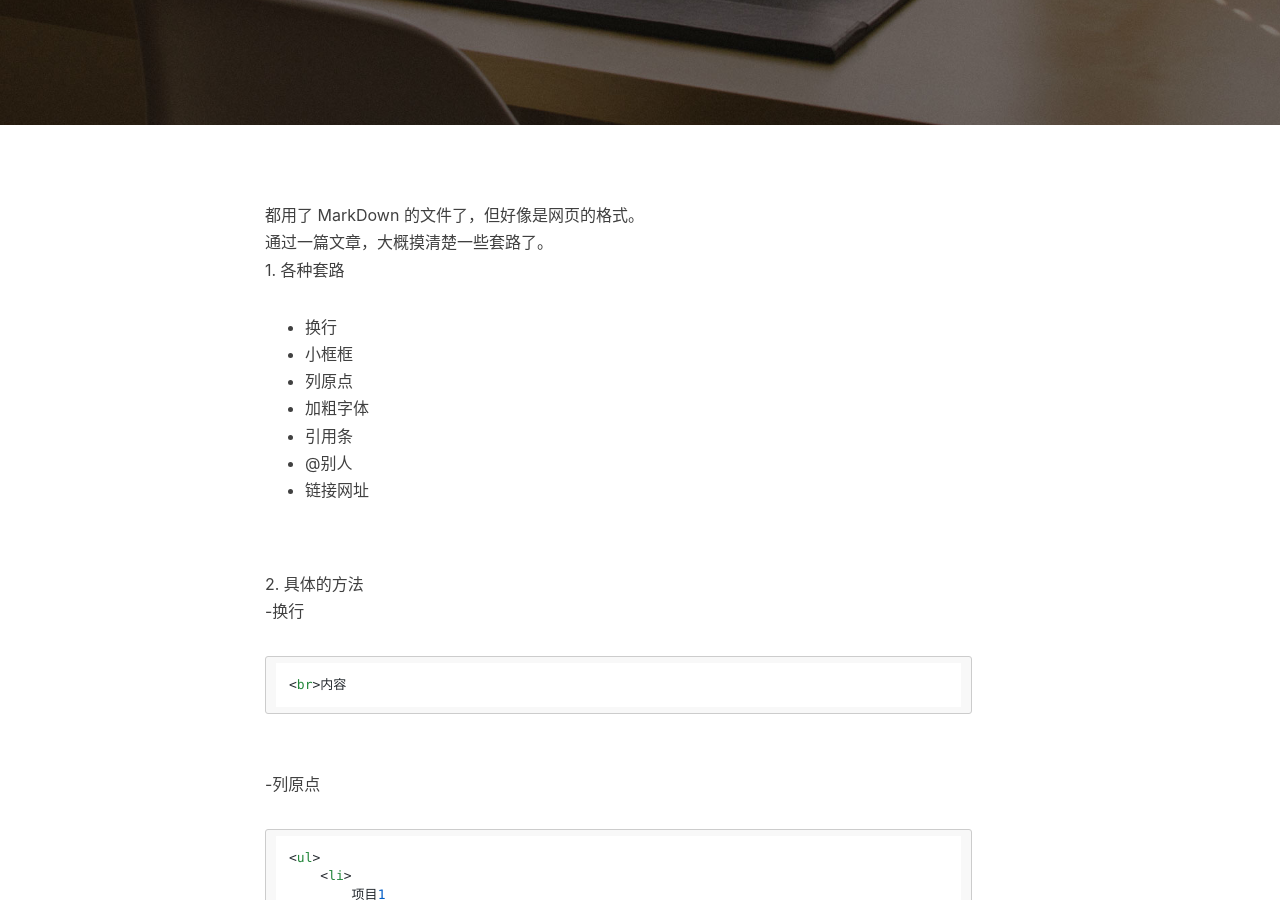
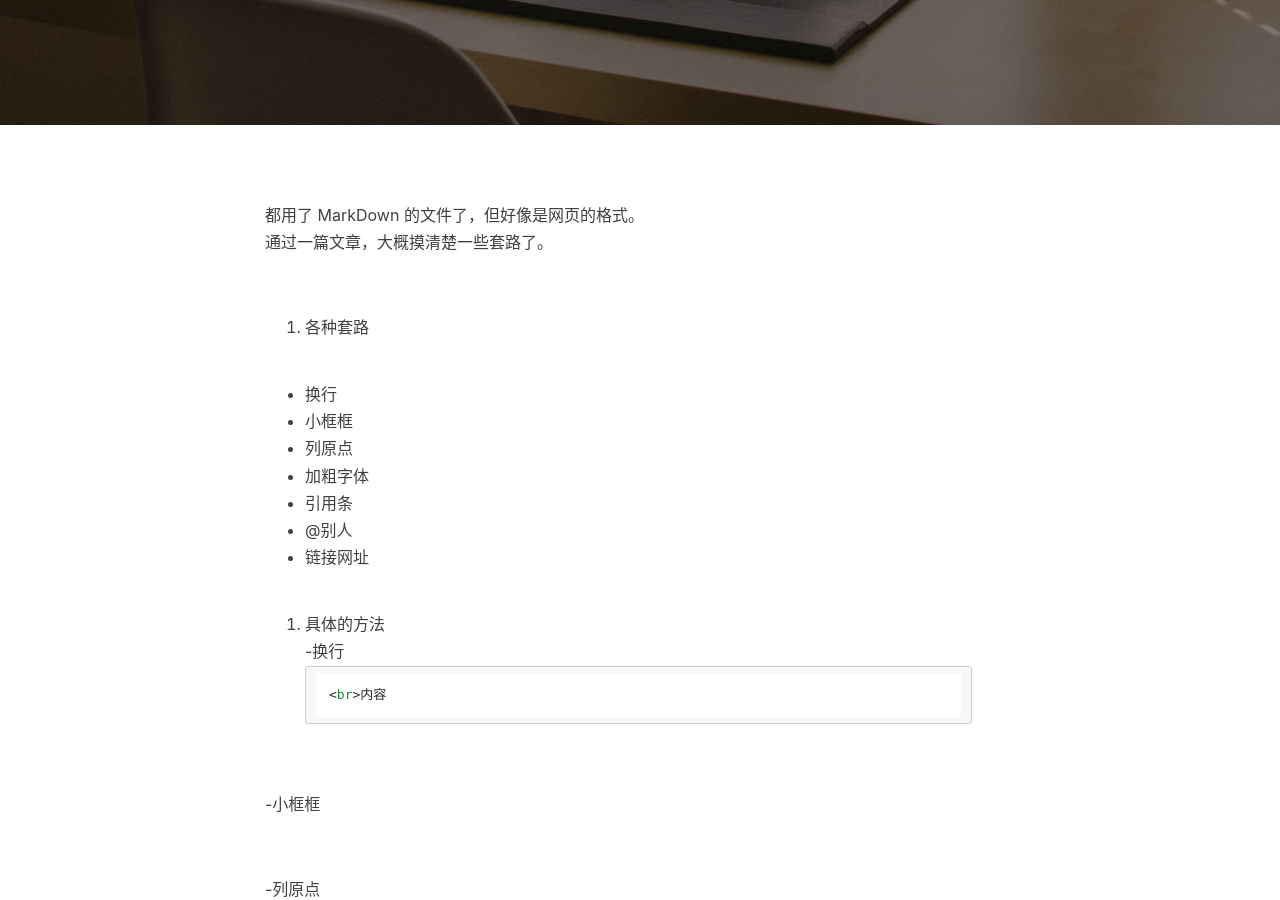
Before and after one commit to joc2422/jttt.github.io, a Jekyll site: the page built from _posts/2017-01-22-06.markdown, in a window 1280 px wide and 900 px high, scrolled down 458 px. Built offline with Jekyll 4.4.1, drawn with Linux system fonts in a browser that asks for light colours; nearby versions of some CDN libraries; comment, search, counter and statistics services are not loaded.

Commit message:
Update 2017-01-22-06.markdown

````diff
--- a/_posts/2017-01-22-06.markdown
+++ b/_posts/2017-01-22-06.markdown
@@ -11,11 +11,14 @@
 
 
 ---
+
 <br>
 都用了 MarkDown 的文件了，但好像是网页的格式。
 <br>
 通过一篇文章，大概摸清楚一些套路了。
-<br>1. 各种套路
+<br>
+<br>
+1. 各种套路
 <ul>
     <li>
         换行
@@ -40,16 +43,20 @@
     </li>
 </ul>
 
-<br>2. 具体的方法
+2. 具体的方法
 <br>
 -换行
 ```
 <br>内容
 ```
 
+<br>
+-小框框
+
 
 <br>
 -列原点
+<br>
 ```
 <ul>
     <li>
@@ -66,6 +73,7 @@
 
 <br>
 -<b>加粗字体</b>
+<br>
 ```
 <b>内容</b>
 ```
@@ -73,6 +81,7 @@
 
 <br>
 -引用条
+<br>
 ```
 > 内容
 ```
@@ -83,6 +92,7 @@
 
 <br>
 -@别人
+<br>
 ```
 <a data-hash="2079c4431af276b793e530979e424f36" href="//www.zhihu.com/people/2079c4431af276b793e530979e424f36" class="member_mention" data-editable="true" data-title="@JocTNT" data-tip="p$b$cfdec6226ece879d2571fbc274372e9f">@JocTNT</a>
 
@@ -92,6 +102,7 @@
 
 <br>
 -链接网址
+<br>
 ```
 <a href="//link.zhihu.com/?target=http%3A//www.w3school.com.cn/" class=" wrap external" target="_blank" rel="nofollow noreferrer">w3school 在线教程<i class="icon-external"></i></a>
 
@@ -100,11 +111,13 @@
 
 <br>
 <br>注：这里有框框的地方全文不用
+<br>
 ```
 <div>
 内容
 <div>
 ```
 
+
 <br>2017.01.22
 <br>以上。
````
